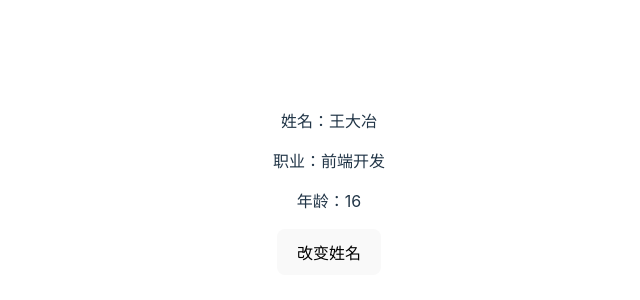
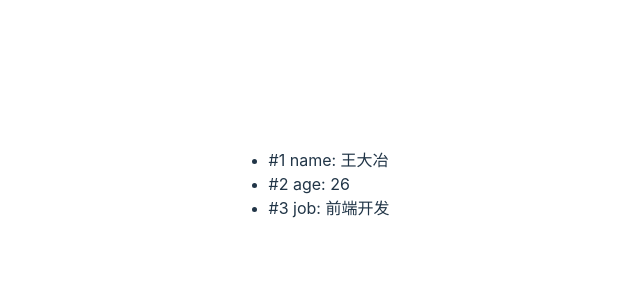
Before and after one commit to husky-dot/vue-tips-handbook, a Vue app: page / in a window 1280 px wide. Shown: the part 216-516 px from the top of the page, without its empty margins (311-951 px from the left). Built offline with nearby package versions, Linux system fonts and the light colour scheme.

Commit message:
feat: 完成

```diff
--- a/src/App.vue
+++ b/src/App.vue
@@ -1,22 +1,32 @@
 <template>
-  <User :userInfo="userInfo" />
-  <button @click="updateUserName">改变姓名</button>
+  <div>
+    <ul>
+      <li v-for="(value, key, index) in {
+        name: '王大冶',
+        age: 26,
+        job: '前端开发'
+      }">
+       #{{ index + 1 }} {{ key }}: {{ value }}
+      </li>
+    </ul>
+  </div>
 </template>
 
 <script setup>
 import { reactive } from 'vue'
-import User from './components/User.vue'
 
 const userInfo = reactive({
-  detail: {
-    name: '王大冶'
-  },
-  job: '前端开发',
-  age: 16
+  id: '001',
+  name: '王大冶',
+  age: 16,
 })
+</script>
 
-
-const updateUserName = () => {
-  userInfo.detail.name = '小明'
+<style>
+ul,
+li {
+  margin: 0;
+  padding: 0;
+  text-align: left;
 }
-</script>
+</style>
```
